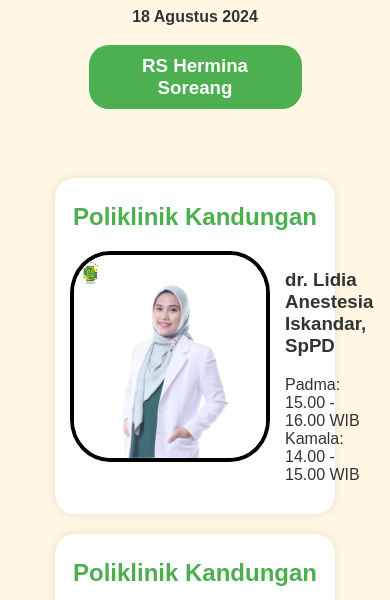
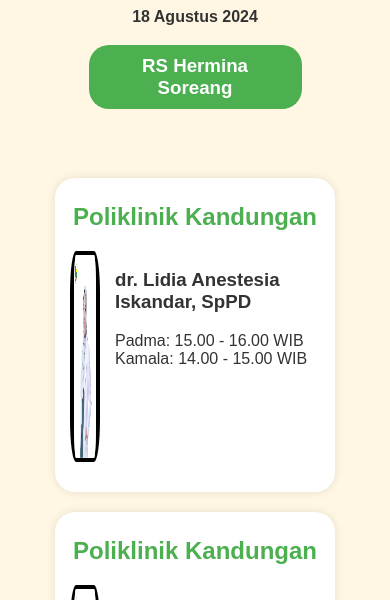
Before and after one commit to Finzhark/website-jadwal-praktek-poli-minggu-rshs, a plain HTML site: page index.html in a window 390 px wide. Shown: the part 165-765 px from the top of the page. Drawn offline with Linux system fonts and the light colour scheme.

Commit message:
Update style.css

```diff
--- a/style.css
+++ b/style.css
@@ -119,8 +119,12 @@ footer {
     width: 15vw;
   }
 
-  .poly-schedule img {
-    width: 80%;
+  .poly-schedule {
+    width: 83%;
+  }
+
+  .doctor img {
+    width: 30px;
   }
 }
 
```
